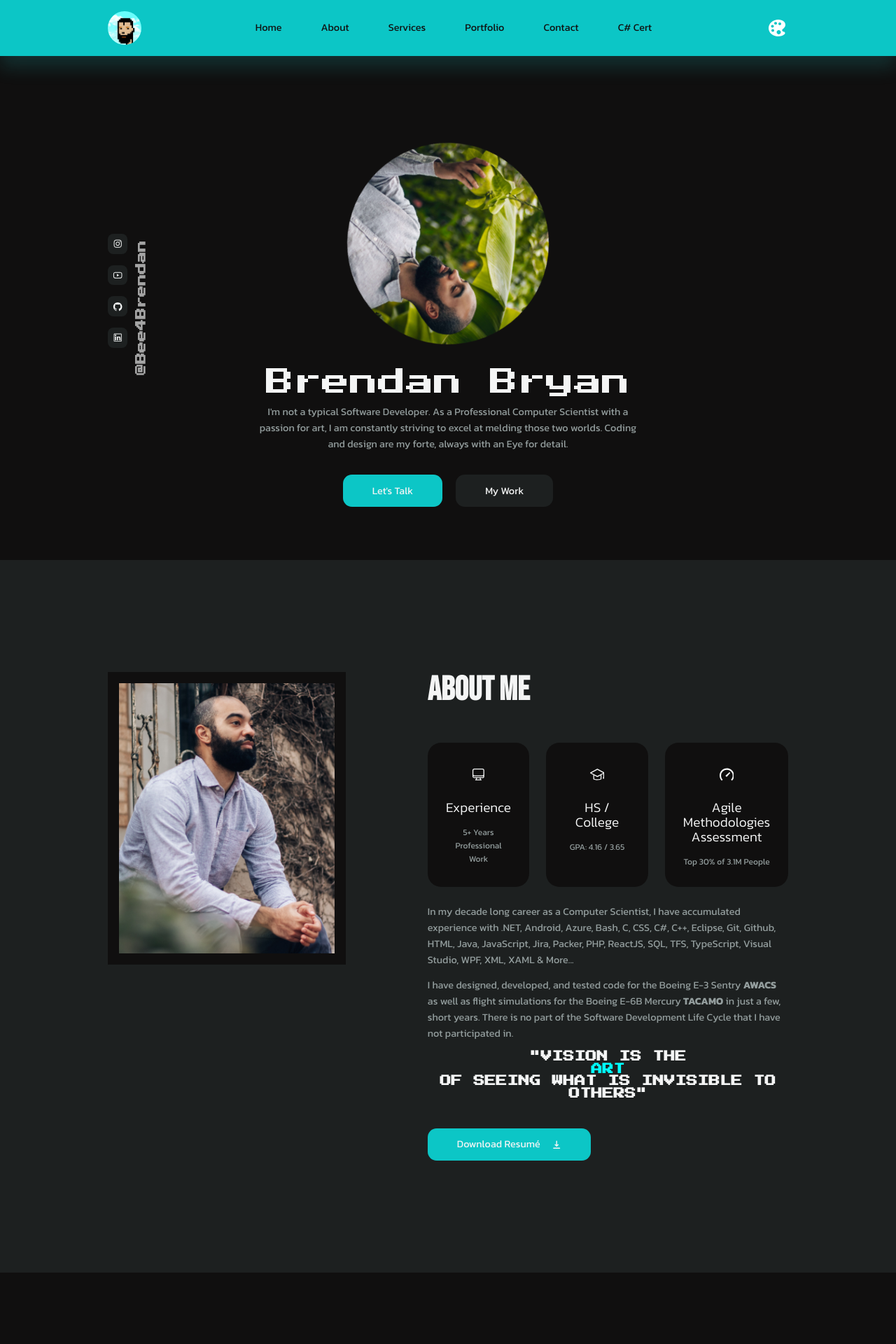
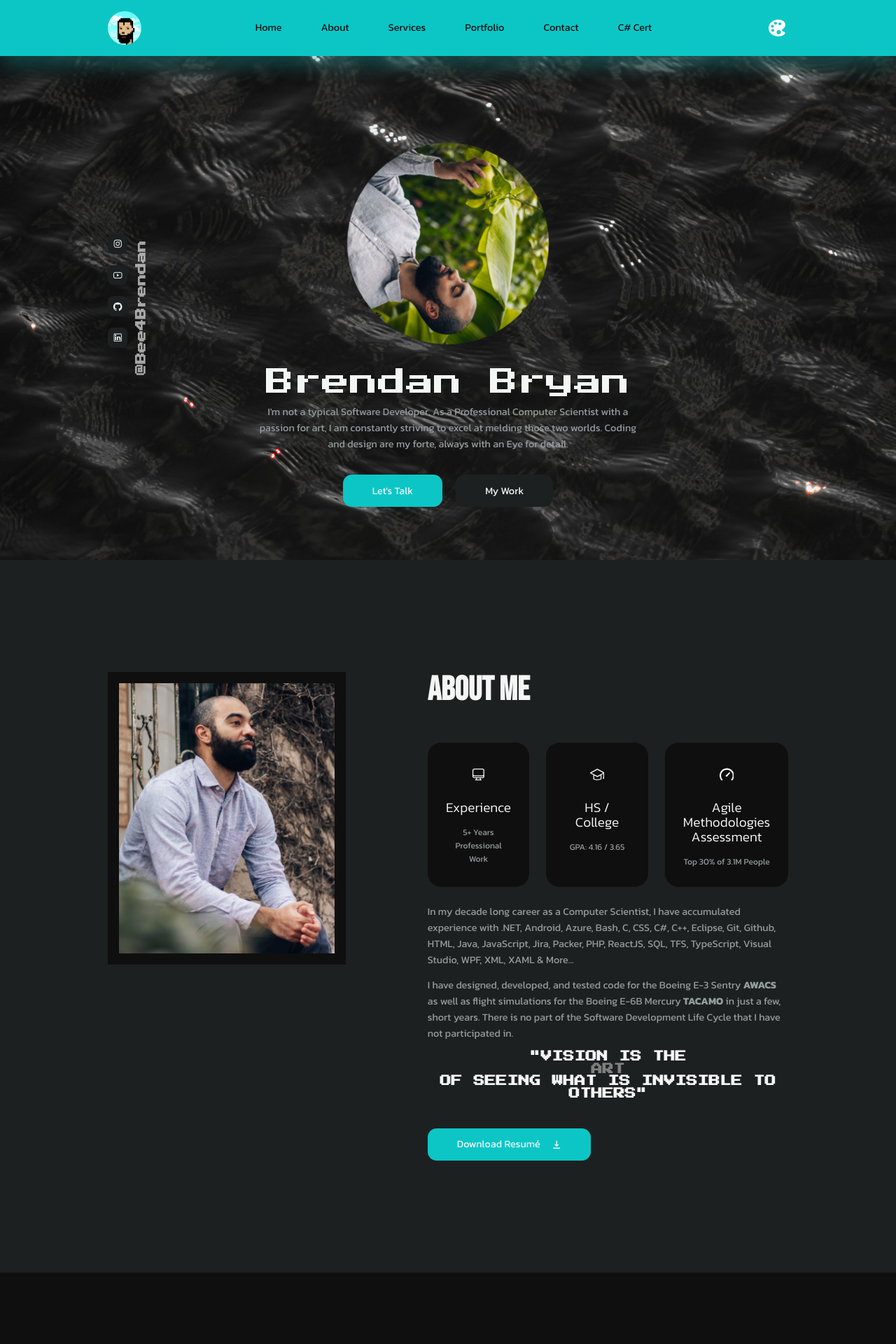
Before and after one commit to Bee4Brendan/react-portfolio, a React (Create React App) app: page / in a window 1280 px wide. Shown: the top 1920 px of the page at 70% size. Built offline with nearby package versions, Linux system fonts and the light colour scheme; a web font is replaced by a local one.

Commit message:
Background image and navbar hover

```diff
--- a/src/sections/about/about.css
+++ b/src/sections/about/about.css
@@ -75,7 +75,7 @@
 .art__vision{
     text-align: center;
     font-size: medium;
-    color: cyan;
+    color: gray;
 }
 
 
--- a/src/sections/header/header.css
+++ b/src/sections/header/header.css
@@ -4,6 +4,8 @@ header {
     display: grid;
     place-items: center;
     background: var(--color-white);
+    background-size: cover;
+    background-image: url("/src/assets/IMG_5847.jpg");
     transition: var(--transition);
 }
 
--- a/src/sections/navbar/navbar.css
+++ b/src/sections/navbar/navbar.css
@@ -3,12 +3,13 @@ nav {
     height: 5rem;
     display: grid;
     place-items: center;
+    /* background-image: linear-gradient(var(--color-primary) 75%, #312d2d); */
     background: var(--color-primary);
     position: fixed;
     top: 0;
     left: 0;
     z-index: 9;
-    box-shadow: 0 1rem 1.5rem hsla(var(--primary-hue), 68%, 42%, 20%);
+    box-shadow: 0 1rem 1.5rem hsla(var(--primary-hue), 68%, 42%, 30%);
     transition: var(--transition);
 }
 
@@ -27,10 +28,19 @@ nav {
 .nav__menu {
     display: flex;
     gap: 3.5rem;
+
 }
 
-.nav__menu li:hover{
-    font-size: 1.5rem;
+.nav__menu {
+
+    li {
+        transition: all 0.5s;
+
+        &:hover {
+            transform: scale(1.5);
+        }
+    }
+
 }
 
 #theme__icon {
```
Also changed, not shown: src/assets/IMG_5847.jpg (added).
